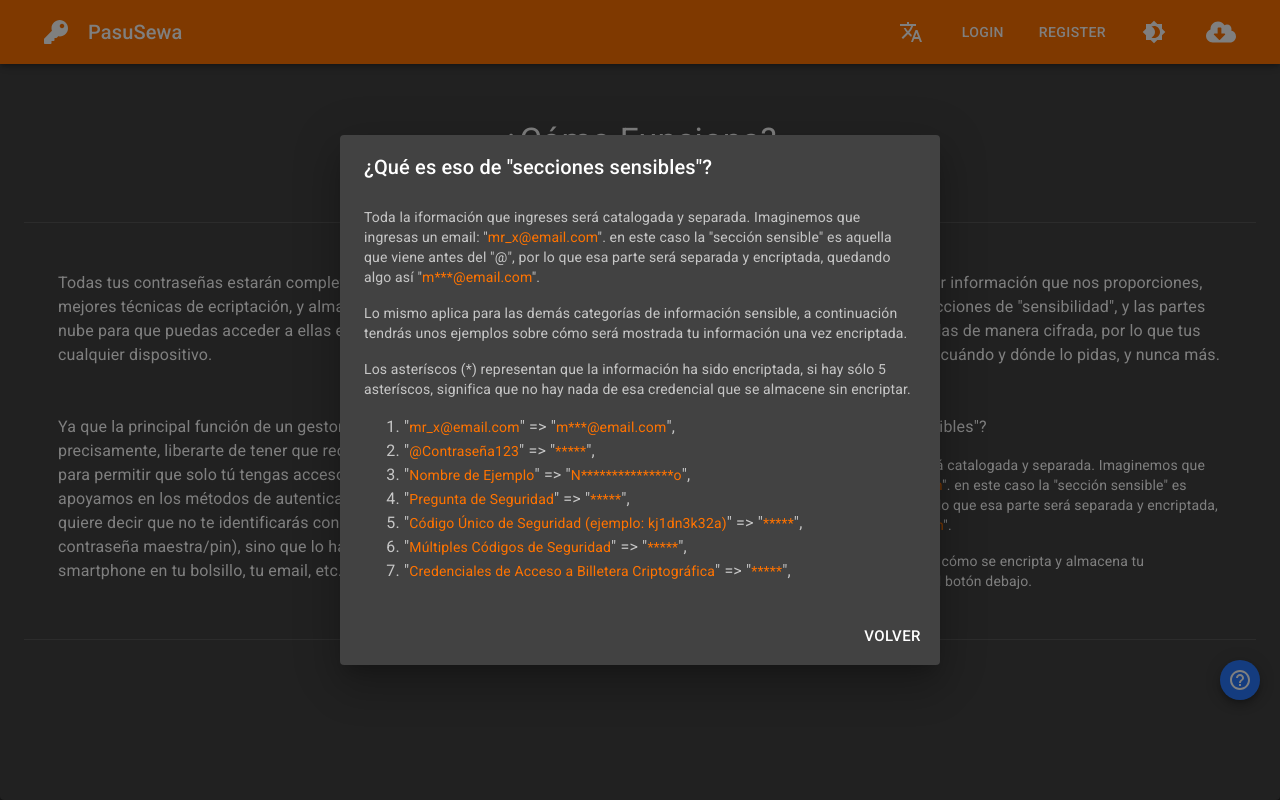
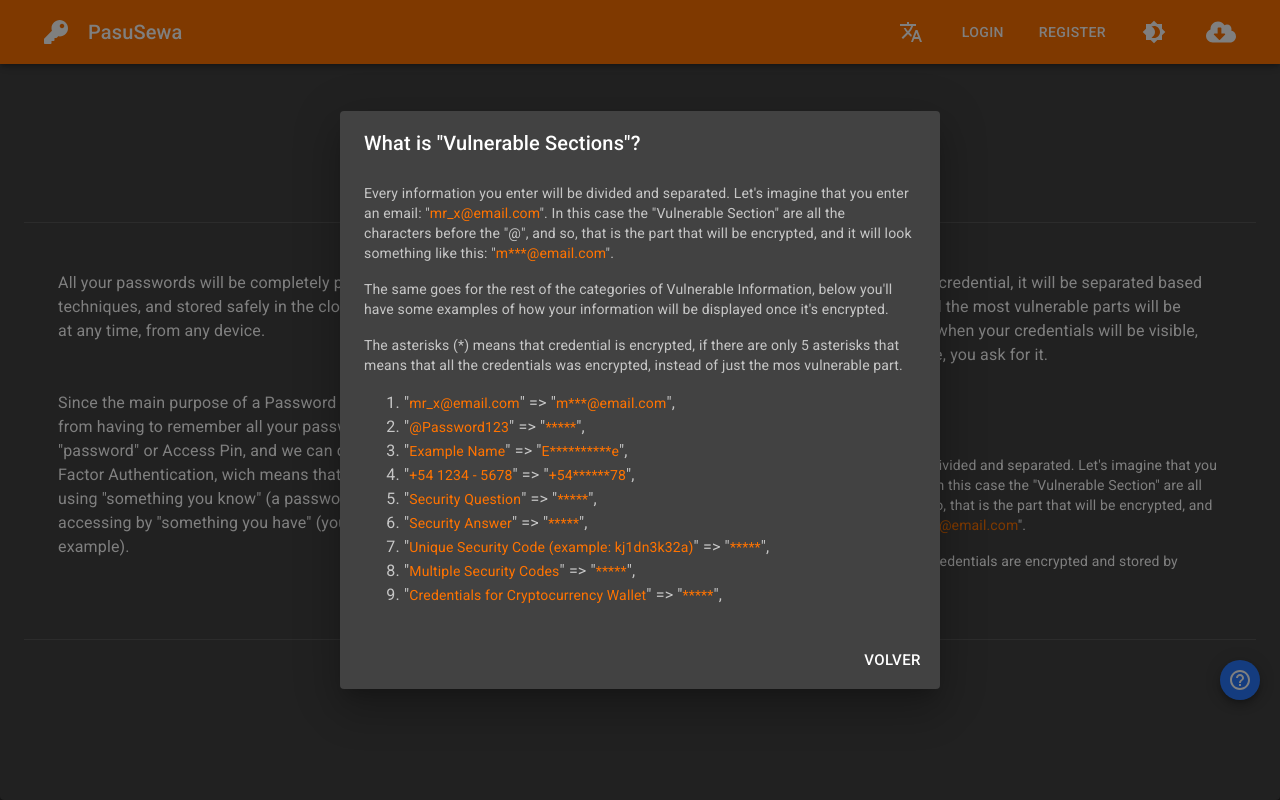
Before and after one commit to TheMrCorvy/Desktop-Frontend, a React (Create React App) app: page / in a window 1280 px wide. Both pictures are taken after a click on the button 1240 px from the left and 1834 px from the top of the page. Shown: the part 1155-1955 px from the top of the page. Built offline with nearby package versions, Linux system fonts and the light colour scheme.

Commit message:
the about section is complete

```diff
--- a/src/lang/en.json
+++ b/src/lang/en.json
@@ -40,7 +40,7 @@
 		"mr_x@email.com",
 		"@Password123",
 		"Example Name",
-		"+54 1234-5678",
+		"+54 1234 - 5678",
 		"Security Question",
 		"Security Answer",
 		"Unique Security Code (example: kj1dn3k32a)",
@@ -55,6 +55,8 @@
 		"*****",
 		"*****",
 		"*****",
+		"*****",
 		"*****"
-	]
+	],
+	"more_info": ["See more Information"]
 }
--- a/src/lang/es.json
+++ b/src/lang/es.json
@@ -47,7 +47,7 @@
 		"mr_x@email.com",
 		"@Contraseña123",
 		"Nombre de Ejemplo",
-		"+54 1234-5678",
+		"+54 1234 - 5678",
 		"Pregunta de Seguridad",
 		"Respuesta de Seguridad",
 		"Código Único de Seguridad (ejemplo: kj1dn3k32a)",
@@ -64,5 +64,6 @@
 		"*****",
 		"*****",
 		"*****"
-	]
+	],
+	"more_info": ["Ver más Información"]
 }
--- a/src/lang/jp.json
+++ b/src/lang/jp.json
@@ -40,7 +40,7 @@
 		"mr_x@email.com",
 		"@Password123",
 		"Example Name",
-		"+54 1234-5678",
+		"+54 1234 - 5678",
 		"Security Question",
 		"Security Answer",
 		"Unique Security Code (example: kj1dn3k32a)",
@@ -55,6 +55,8 @@
 		"*****",
 		"*****",
 		"*****",
+		"*****",
 		"*****"
-	]
+	],
+	"more_info": ["See more Information"]
 }
--- a/src/pages/Landing.tsx
+++ b/src/pages/Landing.tsx
@@ -21,7 +21,16 @@ import HelpOutlineIcon from "@material-ui/icons/HelpOutline"
 import LandingWelcome from "../components/Sections/LandingWelcome/index"
 import Downloads from "../components/Sections/Downloads/index"
 
+import { useSelector } from "react-redux"
+import { RootState } from "../redux/store"
+
+import { translate } from "../lang"
+
+import * as es from "../lang/es.json"
+
 const Landing: FC = () => {
+	const { lng } = useSelector((state: RootState) => state.lng)
+
 	const [open, setOpen] = useState(false)
 
 	const toggleDialog = () => {
@@ -39,7 +48,7 @@ const Landing: FC = () => {
 				<Grid container justify="space-around">
 					<Grid item xs={12} style={{ textAlign: "center", marginBottom: "3rem" }}>
 						<Typography gutterBottom variant="h4">
-							¿Cómo Funciona?
+							{translate("about_title", lng)}
 						</Typography>
 					</Grid>
 					<Grid item xs={12} style={{ marginBottom: "3rem" }}>
@@ -47,58 +56,38 @@ const Landing: FC = () => {
 					</Grid>
 					<Grid item xs={12} sm={5} style={{ marginBottom: "3rem" }}>
 						<Typography variant="body1" style={{ marginBottom: "3rem" }}>
-							Todas tus contraseñas estarán completamente protegidas por las mejores
-							técnicas de ecriptación, y almacenadas de forma segura en la nube para
-							que puedas acceder a ellas en cualquier momento y desde cualquier
-							dispositivo.
+							{translate("about_texts", lng, 0)}
 						</Typography>
-						<Typography variant="body1">
-							Ya que la principal función de un gestor de contraseñas es,
-							precisamente, liberarte de tener que recordar todas tus contraseñas,
-							para permitir que solo tú tengas acceso a tus contraseñas nos apoyamos
-							en los métodos de autenticación en 2 factores, lo que quiere decir que
-							no te identificarás con "algo que sabes" (una contraseña maestra/pin),
-							sino que lo harás con "algo que tienes" (el smartphone en tu bolsillo,
-							tu email, etc.).
-						</Typography>
+						<Typography variant="body1">{translate("about_texts", lng, 1)}</Typography>
 					</Grid>
 					<Hidden xsDown>
 						<Divider orientation="vertical" flexItem style={{ marginBottom: "3rem" }} />
 					</Hidden>
 					<Grid item xs={12} sm={5} style={{ marginBottom: "3rem" }}>
 						<Typography variant="body1" style={{ marginBottom: "3rem" }}>
-							A la hora de almacenar cualquier información que nos proporciones, esta
-							será dividida según sus secciones de "sensibilidad", y las partes más
-							sensibles serán almacenadas de manera cifrada, por lo que tus
-							contraseñas solo serán visibles cuándo y dónde lo pidas, y nunca más.
+							{translate("about_texts", lng, 2)}
 						</Typography>
 						<Typography variant="body1" paragraph>
-							¿Qué es eso de "secciones sensibles"?
+							{translate("about_subtitle", lng)}
 						</Typography>
 						<Typography variant="body2" paragraph>
-							Toda la iformación que ingreses será catalogada y separada. Imaginemos
-							que ingresas un email: "
+							{translate("about_texts", lng, 3)}"
 							<Typography component="span" variant="body2" color="primary">
-								mr_x@email.com
+								{translate("encryption_examples", lng, 0)}
 							</Typography>
-							". en este caso la "sección sensible" es aquella que viene antes del
-							"@", por lo que esa parte será separada y encriptada, quedando algo así
-							"
+							". {translate("about_texts", lng, 4)}"
 							<Typography component="span" variant="body2" color="primary">
 								m***@email.com
 							</Typography>
 							".
 						</Typography>
-						<Typography variant="body2">
-							Para ver más información acerca de cómo se encripta y almacena tu
-							información puedes hacer click en el botón debajo.
-						</Typography>
+						<Typography variant="body2">{translate("about_texts", lng, 5)}</Typography>
 					</Grid>
 					<Grid item xs={12}>
 						<Divider orientation="horizontal" />
 					</Grid>
 				</Grid>
-				<Tooltip title="more info" placement="left">
+				<Tooltip title={translate("more_info", lng)} placement="left">
 					<Fab
 						color="secondary"
 						aria-label="help"
@@ -118,112 +107,52 @@ const Landing: FC = () => {
 				scroll="paper"
 			>
 				<DialogTitle id="simple-dialog-title">
-					¿Qué es eso de "secciones sensibles"?
+					{translate("about_subtitle", lng)}
 				</DialogTitle>
 				<DialogContent>
 					<DialogContentText>
 						<Typography variant="body2" paragraph>
-							Toda la iformación que ingreses será catalogada y separada. Imaginemos
-							que ingresas un email: "
+							{translate("about_texts", lng, 3)}"
 							<Typography component="span" variant="body2" color="primary">
-								mr_x@email.com
+								{translate("encryption_examples", lng, 0)}
 							</Typography>
-							". en este caso la "sección sensible" es aquella que viene antes del
-							"@", por lo que esa parte será separada y encriptada, quedando algo así
-							"
+							"{". "}
+							{translate("about_texts", lng, 4)}"
 							<Typography component="span" variant="body2" color="primary">
 								m***@email.com
 							</Typography>
 							".
 						</Typography>
 						<Typography variant="body2" paragraph>
-							Lo mismo aplica para las demás categorías de información sensible, a
-							continuación tendrás unos ejemplos sobre cómo será mostrada tu
-							información una vez encriptada.
+							{translate("about_texts", lng, 6)}
 						</Typography>
 						<Typography variant="body2" paragraph>
-							Los asteríscos (*) representan que la información ha sido encriptada, si
-							hay sólo 5 asteríscos, significa que no hay nada de esa credencial que
-							se almacene sin encriptar.
+							{translate("about_texts", lng, 7)}
 						</Typography>
 						<ol>
-							<li>
+							{es.encryption_examples.map((el, index) => (
+								<li key={index}>
+									<span>
 										"
-								<Typography component="span" variant="body2" color="primary">
-									mr_x@email.com
+										<Typography
+											component="span"
+											variant="body2"
+											color="primary"
+										>
+											{translate("encryption_examples", lng, index)}
 										</Typography>
 										" {"=>"} "
-								<Typography component="span" variant="body2" color="primary">
-									m***@email.com
+										<Typography
+											component="span"
+											variant="body2"
+											color="primary"
+										>
+											{translate("encrypted_examples", lng, index)}
 										</Typography>
 										",
+									</span>
 								</li>
-							<li>
-								"
-								<Typography component="span" variant="body2" color="primary">
-									@Contraseña123
-								</Typography>
-								" {"=>"} "
-								<Typography component="span" variant="body2" color="primary">
-									*****
-								</Typography>
-								",
-							</li>
-							<li>
-								"
-								<Typography component="span" variant="body2" color="primary">
-									Nombre de Ejemplo
-								</Typography>
-								" {"=>"} "
-								<Typography component="span" variant="body2" color="primary">
-									N***************o
-								</Typography>
-								",
-							</li>
-							<li>
-								"
-								<Typography component="span" variant="body2" color="primary">
-									Pregunta de Seguridad
-								</Typography>
-								" {"=>"} "
-								<Typography component="span" variant="body2" color="primary">
-									*****
-								</Typography>
-								",
-							</li>
-							<li>
-								"
-								<Typography component="span" variant="body2" color="primary">
-									Código Único de Seguridad (ejemplo: kj1dn3k32a)
-								</Typography>
-								" {"=>"} "
-								<Typography component="span" variant="body2" color="primary">
-									*****
-								</Typography>
-								",
-							</li>
-							<li>
-								"
-								<Typography component="span" variant="body2" color="primary">
-									Múltiples Códigos de Seguridad
-								</Typography>
-								" {"=>"} "
-								<Typography component="span" variant="body2" color="primary">
-									*****
-								</Typography>
-								",
-							</li>
-							<li>
-								"
-								<Typography component="span" variant="body2" color="primary">
-									Credenciales de Acceso a Billetera Criptográfica
-								</Typography>
-								" {"=>"} "
-								<Typography component="span" variant="body2" color="primary">
-									*****
-								</Typography>
-								",
-							</li>
+							))}
 						</ol>
 					</DialogContentText>
 				</DialogContent>
```
Lines whose indentation alone changed are shown as unchanged.
